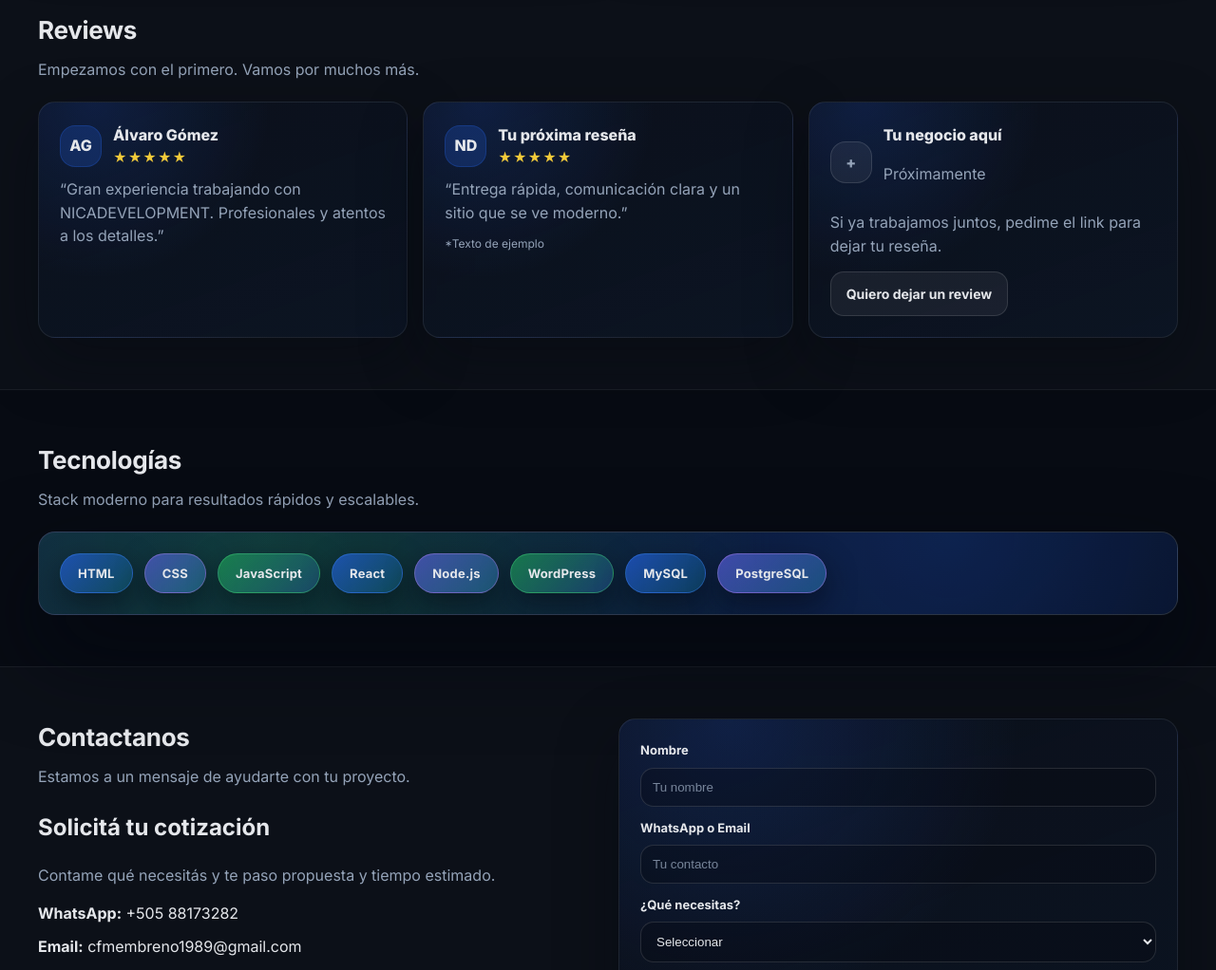
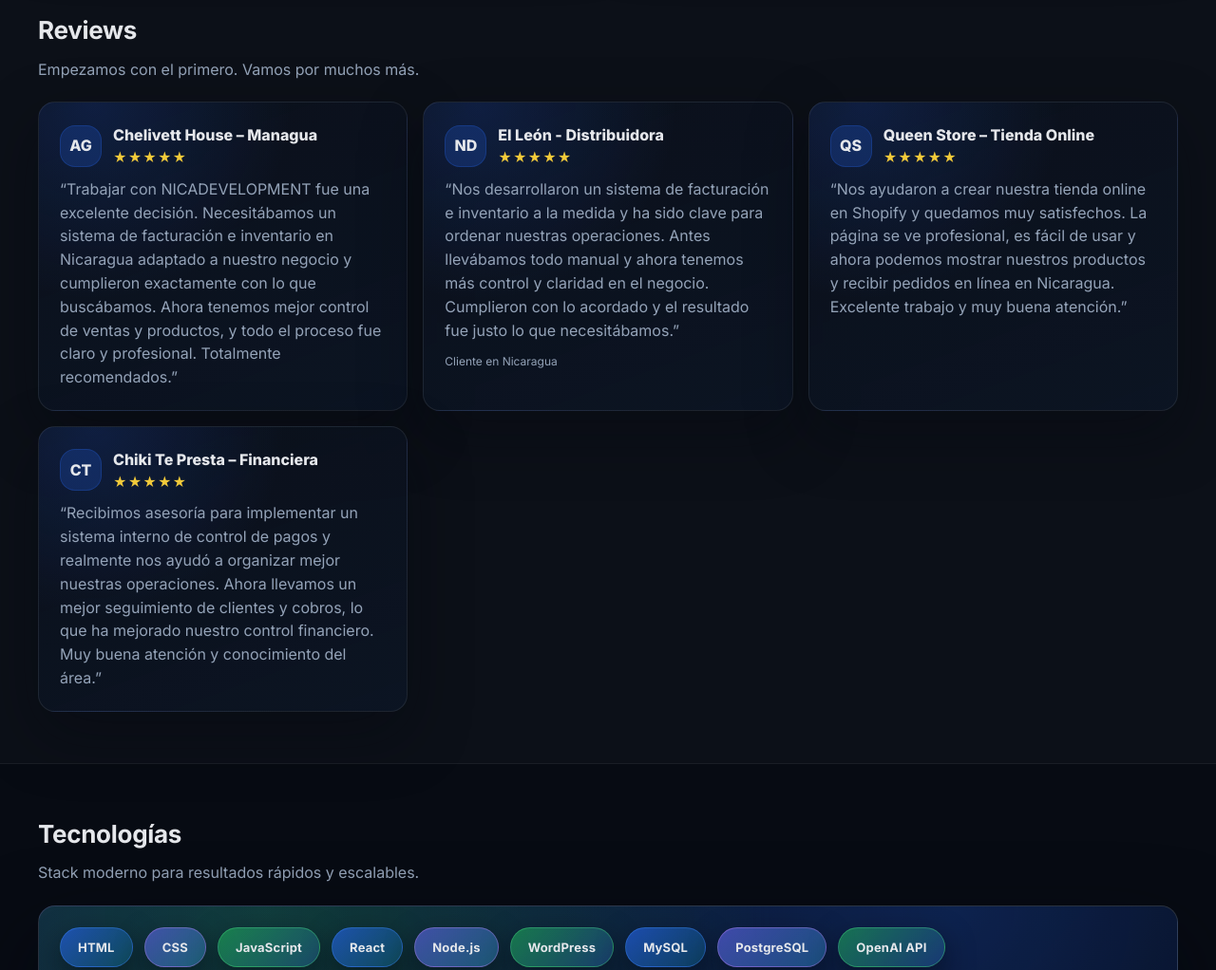
Before and after one commit to cmembreno2/nicadev-marketing-site, a website: page index.html in a window 1280 px wide. Shown: the part 3020-4042 px from the top of the page at 95% size. Drawn offline with Linux system fonts and the light colour scheme.

Commit message:
Add whats app form for contact

```diff
--- a/index.html
+++ b/index.html
@@ -296,14 +296,14 @@
                         <div class="review__top">
                             <div class="avatar" aria-hidden="true">AG</div>
                             <div>
-                                <p class="review__name">Álvaro Gómez</p>
+                                <p class="review__name">Chelivett House – Managua</p>
                                 <div class="stars" aria-label="5 de 5">
                                     ★★★★★
                                 </div>
                             </div>
                         </div>
                         <p class="review__text">
-                            “Gran experiencia trabajando con NICADEVELOPMENT. Profesionales y atentos a los detalles.”
+                            “Trabajar con NICADEVELOPMENT fue una excelente decisión. Necesitábamos un sistema de facturación e inventario en Nicaragua adaptado a nuestro negocio y cumplieron exactamente con lo que buscábamos. Ahora tenemos mejor control de ventas y productos, y todo el proceso fue claro y profesional. Totalmente recomendados.”
                         </p>
                     </article>
 
@@ -311,28 +311,40 @@
                         <div class="review__top">
                             <div class="avatar" aria-hidden="true">ND</div>
                             <div>
-                                <p class="review__name">Tu próxima reseña</p>
+                                <p class="review__name">El León - Distribuidora</p>
                                 <div class="stars" aria-label="5 de 5">★★★★★</div>
                             </div>
                         </div>
                         <p class="review__text">
-                            “Entrega rápida, comunicación clara y un sitio que se ve moderno.”
+                            “Nos desarrollaron un sistema de facturación e inventario a la medida y ha sido clave para ordenar nuestras operaciones. Antes llevábamos todo manual y ahora tenemos más control y claridad en el negocio. Cumplieron con lo acordado y el resultado fue justo lo que necesitábamos.”
                         </p>
-                        <p class="muted small">*Texto de ejemplo</p>
+                        <p class="muted small">Cliente en Nicaragua</p>
                     </article>
 
                     <article class="review review--placeholder">
                         <div class="review__top">
-                            <div class="avatar avatar--ghost" aria-hidden="true">+</div>
+                            <div class="avatar" aria-hidden="true">QS</div>
                             <div>
-                                <p class="review__name">Tu negocio aquí</p>
-                                <p class="muted">Próximamente</p>
+                                <p class="review__name">Queen Store – Tienda Online</p>
+                                <div class="stars" aria-label="5 de 5">★★★★★</div>
                             </div>
                         </div>
                         <p class="review__text">
-                            Si ya trabajamos juntos, pedime el link para dejar tu reseña.
+                            “Nos ayudaron a crear nuestra tienda online en Shopify y quedamos muy satisfechos. La página se ve profesional, es fácil de usar y ahora podemos mostrar nuestros productos y recibir pedidos en línea en Nicaragua. Excelente trabajo y muy buena atención.”
                         </p>
-                        <a class="btn btn--soft" href="#contacto">Quiero dejar un review</a>
+                    </article>
+
+                    <article class="review">
+                        <div class="review__top">
+                            <div class="avatar" aria-hidden="true">CT</div>
+                            <div>
+                                <p class="review__name">Chiki Te Presta – Financiera</p>
+                                <div class="stars" aria-label="5 de 5">★★★★★</div>
+                            </div>
+                        </div>
+                        <p class="review__text">
+                            “Recibimos asesoría para implementar un sistema interno de control de pagos y realmente nos ayudó a organizar mejor nuestras operaciones. Ahora llevamos un mejor seguimiento de clientes y cobros, lo que ha mejorado nuestro control financiero. Muy buena atención y conocimiento del área.”
+                        </p>
                     </article>
                 </div>
             </div>
@@ -355,6 +367,7 @@
                     <span class="pill">WordPress</span>
                     <span class="pill">MySQL</span>
                     <span class="pill">PostgreSQL</span>
+                    <span class="pill">OpenAI API</span>
                 </div>
             </div>
         </section>
--- a/src/js/main.js
+++ b/src/js/main.js
@@ -1,5 +1,6 @@
 const toggle = document.querySelector('.nav__toggle');
 const menu = document.querySelector('.nav__menu');
+const form = document.querySelector('.form');
 
 if (toggle && menu) {
   toggle.addEventListener('click', () => {
@@ -7,3 +8,27 @@ if (toggle && menu) {
     toggle.setAttribute('aria-expanded', isOpen ? 'true' : 'false');
   });
 }
+
+if (form) {
+  form.addEventListener('submit', (event) => {
+    event.preventDefault();
+
+    const formData = new FormData(form);
+    const name = (formData.get('name') || '').toString().trim();
+    const contact = (formData.get('contact') || '').toString().trim();
+    const service = (formData.get('service') || '').toString().trim();
+    const details = (formData.get('details') || '').toString().trim();
+
+    if (!name || !contact) {
+      alert('Por favor completá tu nombre y contacto');
+      return;
+    }
+
+    const message = `Hola, quiero cotizar:\n\nNombre: ${name}\nContacto: ${contact}\nServicio: ${service}\nDetalles: ${details}`;
+    const encodedMessage = encodeURIComponent(message);
+    const url = `https://wa.me/50588173282?text=${encodedMessage}`;
+
+    window.open(url, '_blank');
+    form.reset();
+  });
+}
```
Also changed, not shown: package.json (+5 -2 lines), 1 other file.
